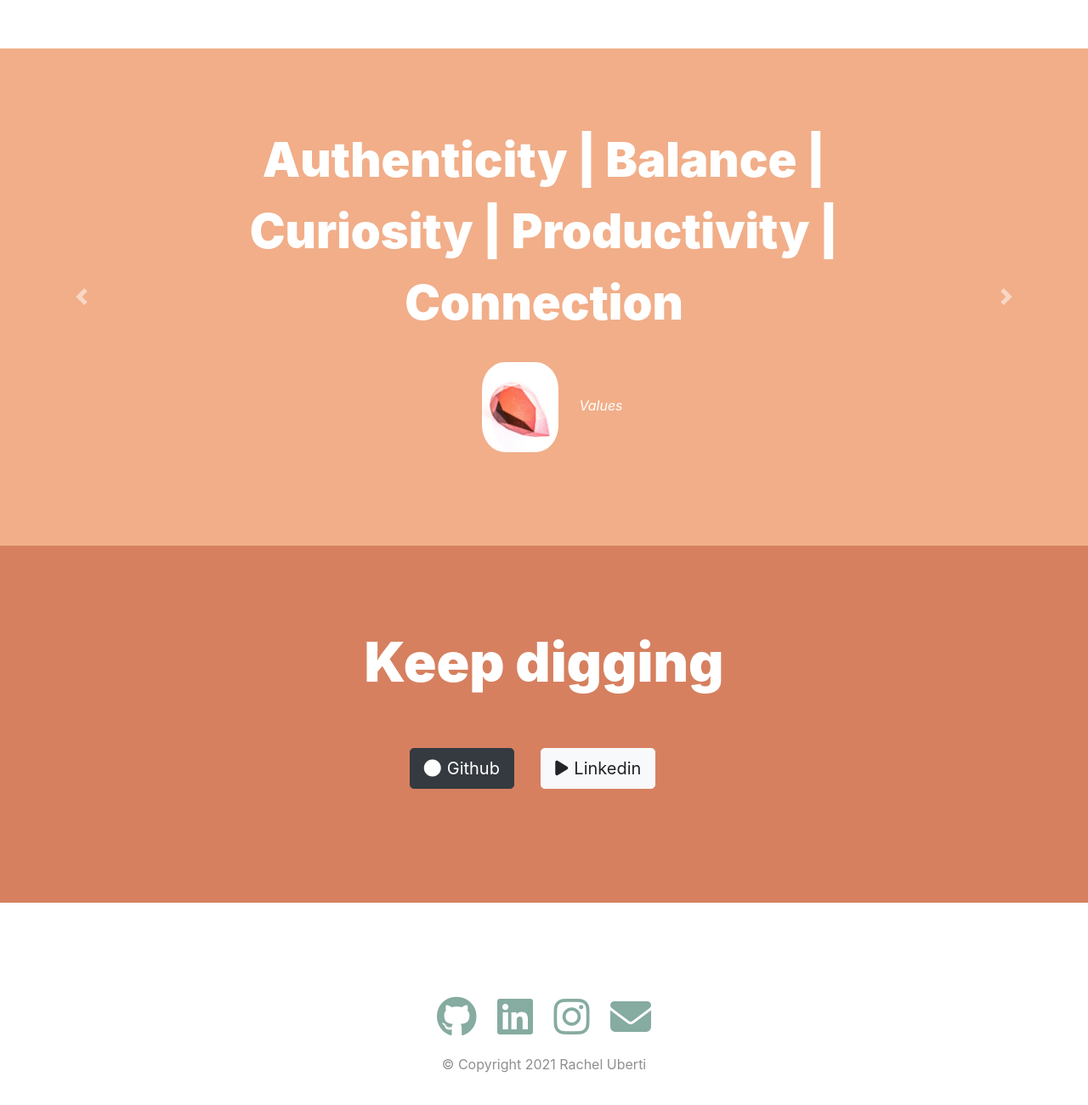
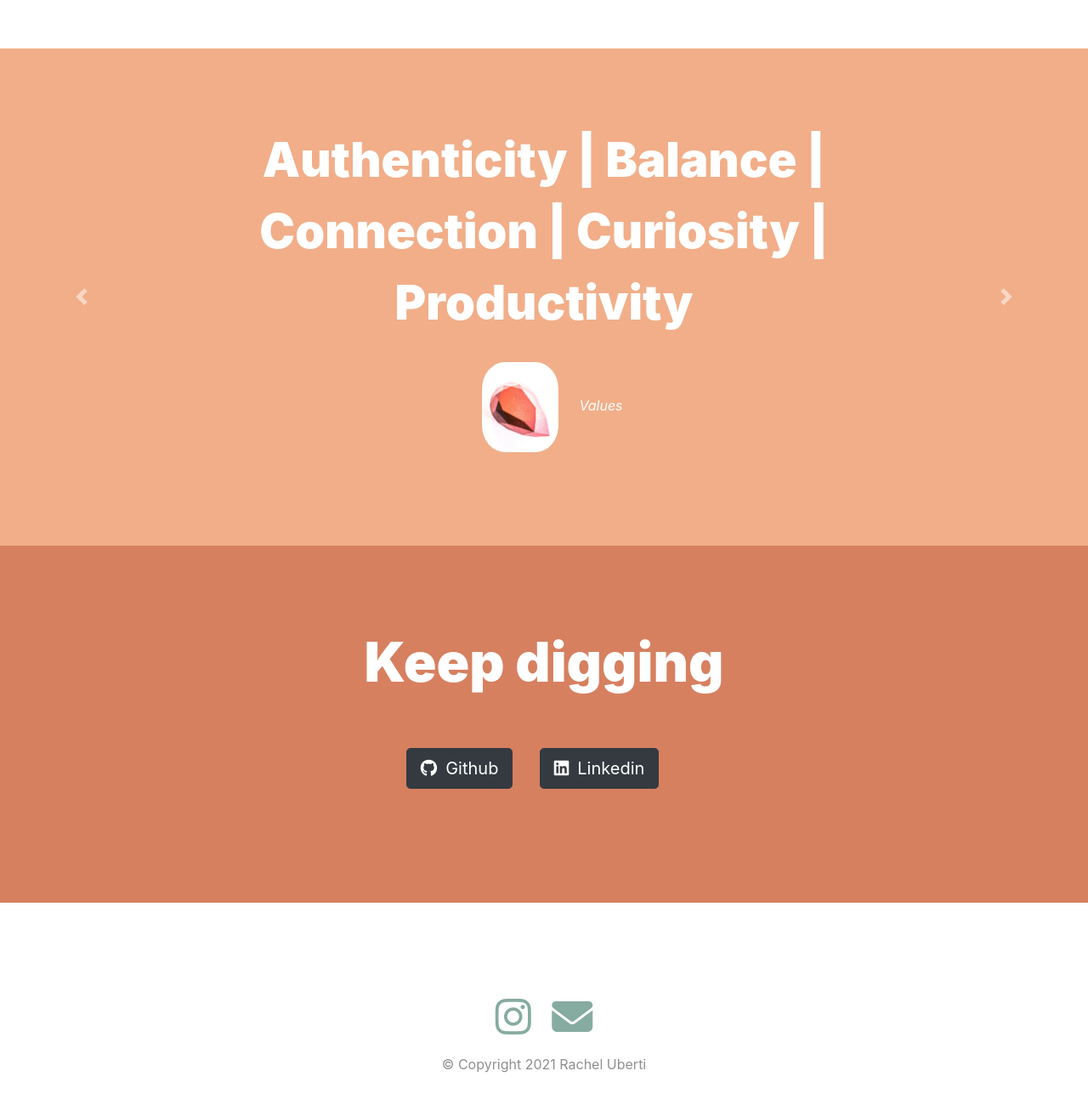
Before and after one commit to RachelUberti/myWebsite, a plain HTML site: page index.html in a window 1280 px wide. Shown: the part 2495-3795 px from the top of the page at 85% size. Drawn offline with nearby package versions, Linux system fonts and the light colour scheme.

Commit message:
digging buttons

```diff
--- a/index.html
+++ b/index.html
@@ -197,7 +197,7 @@
   <div id="testimonial-carousel" class="carousel slide" data-ride="false">
 <div class="carousel-inner">
 <div class="carousel-item active container-fluid">
-<h2 class="testimonial-text">Authenticity | Balance | Curiosity | Productivity | Connection
+<h2 class="testimonial-text">Authenticity | Balance | Connection | Curiosity | Productivity
   </h2>
 <img class="testimonial-image" src="gem.jpg" alt="A gem to represent value">
 <em>Values</em>
@@ -228,9 +228,12 @@
     <section class="coloured-section" id="cta">
 <div class="container-fluid">
       <h3 class="big-heading">Keep digging</h3>
-      <button class="btn btn-lg btn-dark download-button" type="button"><i class="fa fa-circle"></i>Github</button>
-      <button class="btn btn-lg btn-light download-button" type="button"><i class="fa fa-play"></i>Linkedin</button>
-      <!-- <button class="btn btn-lg btn-light download-button" type="button"><i class="fa fa-heart"></i>Resume</button> -->
+      <a href="https://github.com/RachelUberti" target="_blank">
+      <button class="btn btn-lg btn-dark download-button" type="button"><i class="digging-icon fab fa-github"></i>Github</button>
+    </a>
+    <a href="www.linkedin.com/in/racheluberti" target="_blank">
+      <button class="btn btn-lg btn-dark download-button" type="button"><i class="digging-icon fab fa-linkedin"></i>Linkedin</button>
+    </a>
 </div>
     </section>
 
@@ -239,19 +242,13 @@
 
     <footer class="white-section" id="footer">
       <div class="container-fluid">
-        <a href="https://github.com/RachelUberti" target="_blank">
-      <i class="social-icon fab fa-github fa-3x"></i>
-      </a>
-        <a href="www.linkedin.com/in/racheluberti" target="_blank">
-      <i class="social-icon fab fa-linkedin fa-3x"></i>
-      </a>
+
         <a href="https://www.instagram.com/melbournia" target="_blank">
       <i class="social-icon fab fa-instagram fa-3x"></i>
       </a>
         <a href="mailto:rachel.uberti@gmail.com" target="_blank">
       <i class="social-icon fas fa-envelope fa-3x"></i>
       </a>
-      <br>
       <p>© Copyright 2021 Rachel Uberti</p>
     </div>
 
--- a/styles.css
+++ b/styles.css
@@ -189,6 +189,16 @@ p {
   padding: 3% 2%;
 }
 
+/* Keep Digging section */
+
+.digging-icon {
+  margin-right: 10px;
+}
+
+.download-button:hover {
+  color: #d68060;
+}
+
 /* Footer */
 
 .social-icon {
```
